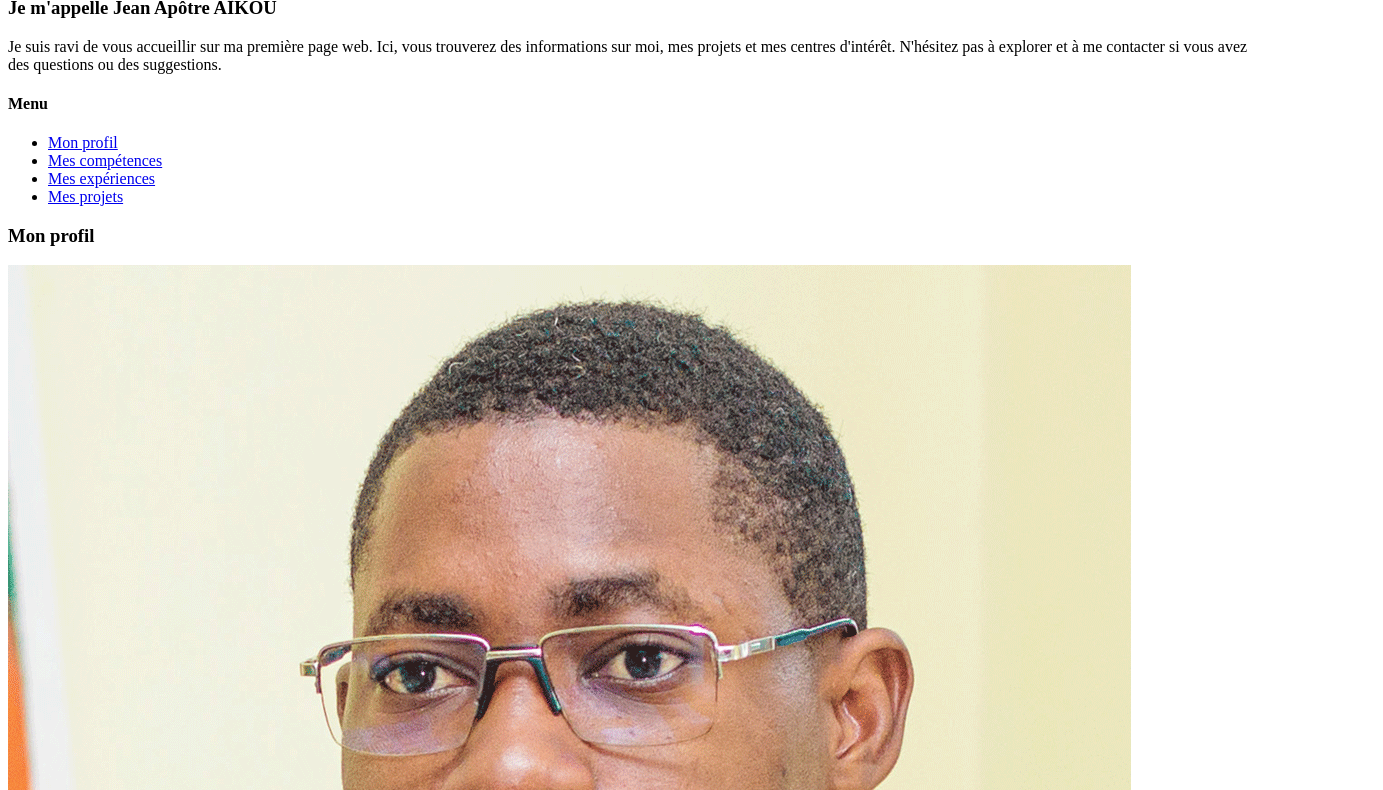
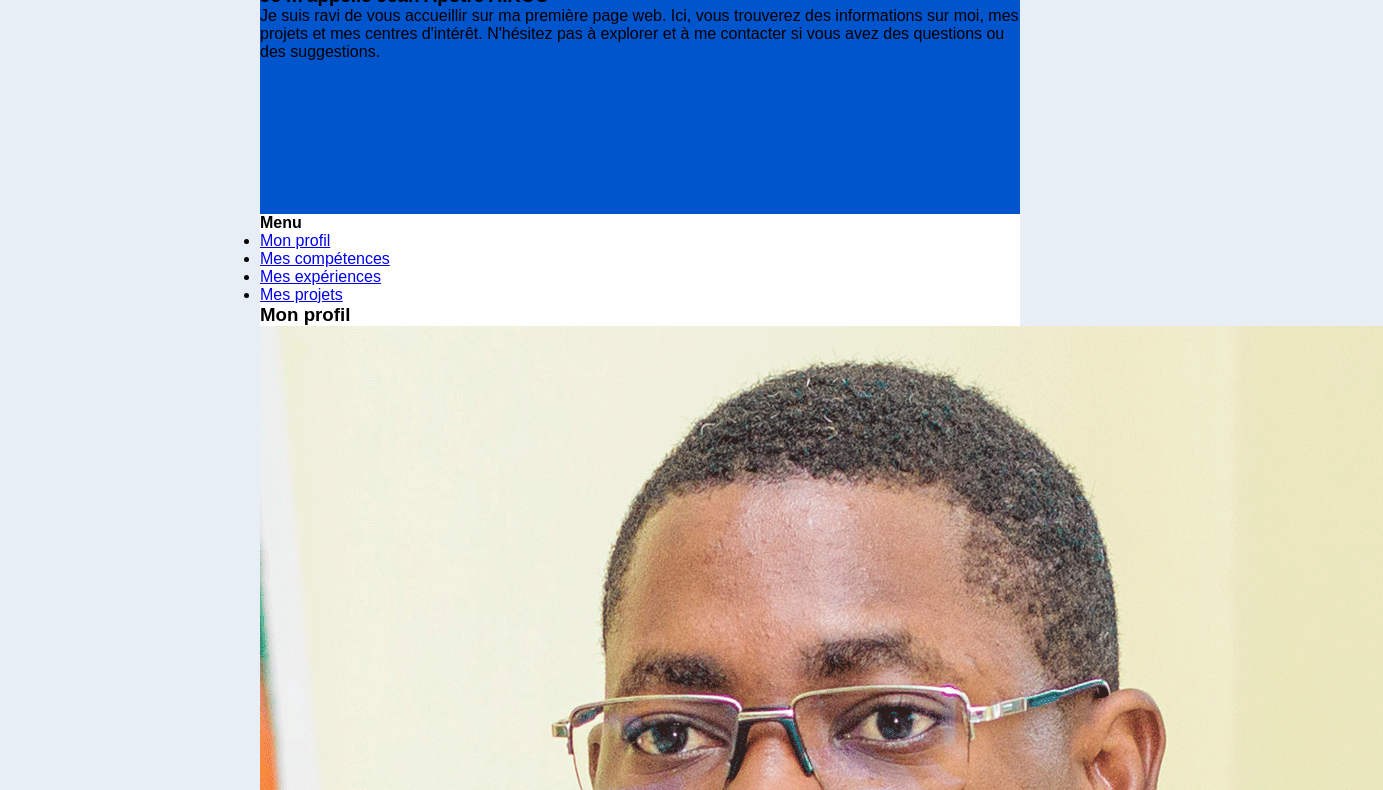
Before and after one commit to jeanapotreaikou/Dev_junior, a plain HTML site: page index.html in a window 1280 px wide. Shown: the part 130-920 px from the top of the page, 1383 px wide, since content can reach past the window. Drawn offline with Linux system fonts and the light colour scheme.

Commit message:
Réorganisation de la structure HTML et ajout de styles CSS pour améliorer la mise en page et la navigation.

```diff
--- a/index.html
+++ b/index.html
@@ -4,8 +4,11 @@
         <meta charset="UTF-8">
         <meta name="viewport" content="width=device-width, initial-scale=1.0">
         <title>Mon site</title>
+        <link rel="stylesheet" href="style.css">
     </head>
     <body>
+        <main>
+            <header>
                 <h1>Bonjour, tout le monde !</h1>
                 <h2>Bienvenue sur mon site</h2>
                 <h3>Je m'appelle Jean Apôtre AÏKOU</h3>
@@ -16,6 +19,10 @@
                     N'hésitez pas à explorer et à me contacter si vous avez
                     des questions ou des suggestions.
                 </p>
+            </header>
+            <div class="container">
+                <section>
+                    <nav>
                         <h4>Menu</h4>
                         <ul>
                             <li><a href="#monprofil">Mon profil</a></li>
@@ -23,9 +30,14 @@
                             <li><a href="#mesExperiences">Mes expériences</a></li>
                             <li><a href="#mesProjets">Mes projets</a></li>
                         </ul>
+                    </nav>
+                </section>
+                <section>
                     <h3 id="monprofil" title="Je suis référent digital avec 8ans d'expériences">Mon profil</h3>
                     <img src="src/images/photo_web2.png" alt="Ma photo">
                     <p>Je suis référent digital avec 8ans d'expériences</p>
+                </section>
+                <section>
                     <h3 id="mesCompetences">Mes compétences</h3>
                     <ul>
                         <li>Communication Digitale</li>
@@ -38,6 +50,8 @@
                         <li>Design graphique</li>
                         <li>Création de contenu</li>
                     </ul>
+                </section>
+                <section>
                     <h3 id="mesExperiences"> Mes expériences</h3>
                     <ol>
                         <li>Reférent Digital - 8 ans d'expérience</li>
@@ -49,10 +63,13 @@
                         <li>Formateur en digital - 1 an d'expérience</li>
                         <li>Community Manager - 1 an d'expérience</li>
                     </ol>
-
+                </section>
+                <section>
                     <h3 id="mesProjets">Mes projets</h3>
                     <p>Trouver <a href="mes_projet.html">ici</a> les détails de mes projets.</p>
-
+                </section>
+            </div>
+            <footer>
                 <h3>Lien utiles</h3>
                 <ul>
                     <li><a href="mes_competences/mes_competences.html">Mes Compétences</a></li>
@@ -63,5 +80,8 @@
                     <li><a href="https://www.github.com" target="_blank">GitHub</a></li>
                     <li><a href="https://www.portfolio.com" target="_blank">Portfolio</a></li> -->
                 </ul>
+            </footer>
+        </main>
+
     </body>
 </html>
--- /dev/null
+++ b/style.css
@@ -0,0 +1,31 @@
+*{
+    margin: 0;
+    padding: 0;
+}
+body {
+    font-family: Poppins, sans-serif;
+    margin: 0;
+    padding: 0;
+    background-color: #E8EEF5;
+}
+
+/* Début style main */
+
+main
+{
+    margin-top: 50px;
+    margin-bottom: 50px;
+    margin-left: 260px;
+    margin-right: 260px;
+    background-color: #FFFFFF;
+}
+
+/* Fin style main */
+
+/* Début style block header */
+header
+{
+    height: 294px;
+    background-color: #0055CC;
+}
+/* Fin style block header */
```
Lines whose indentation alone changed are shown as unchanged.
